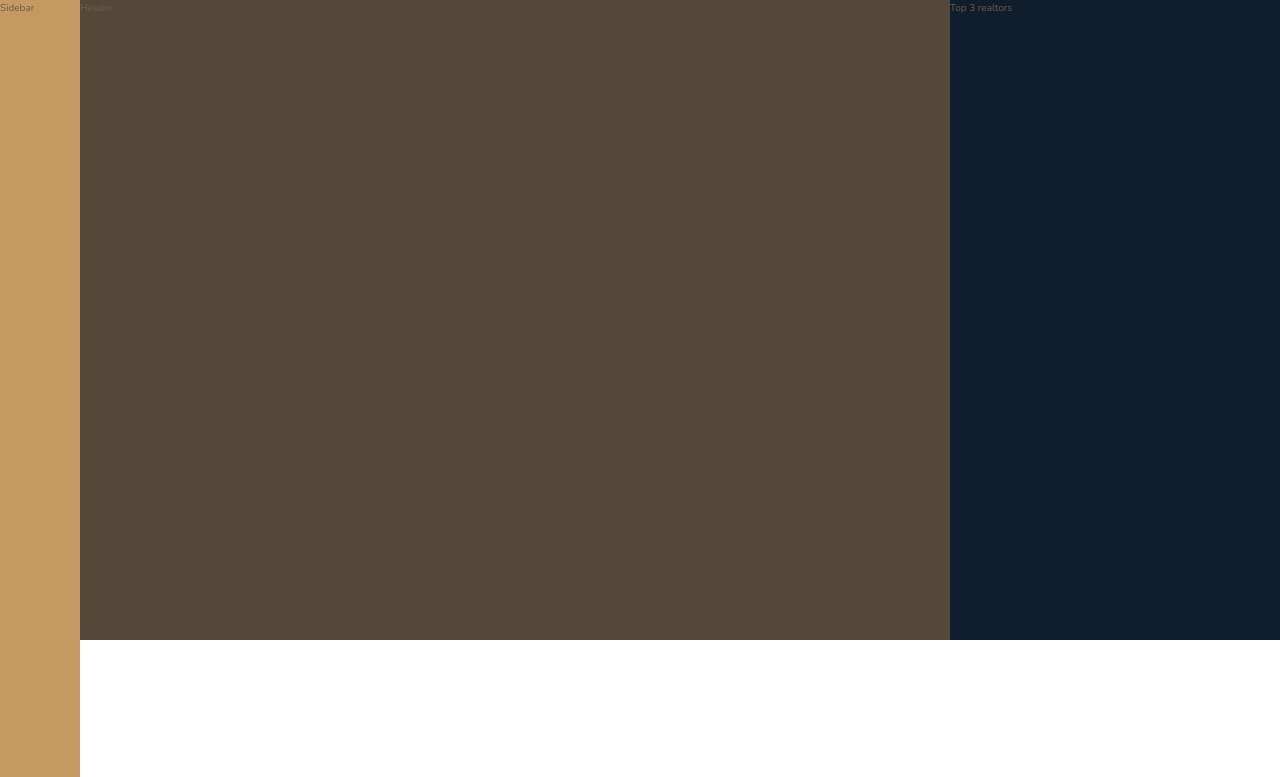
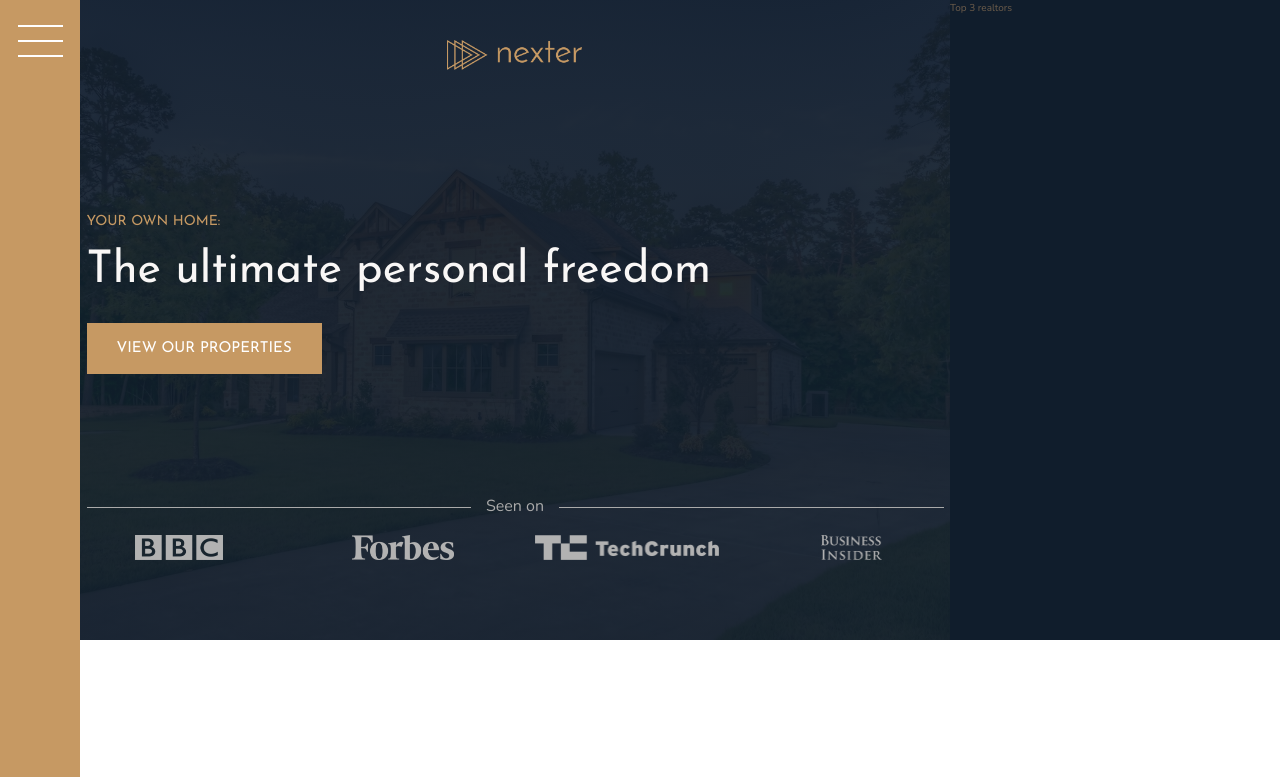
Before and after one commit to fgerner/nexter, a website: page index.html in a window 1280 px wide. Shown: the top 777 px of the page. Drawn offline with nearby package versions, Linux system fonts and the light colour scheme.

Commit message:
add and styling header and sidebar

```diff
--- a/index.html
+++ b/index.html
@@ -13,11 +13,21 @@
 </head>
 <body class="container">
 <div class="sidebar">
-    Sidebar
+    <button class="nav-btn"></button>
 </div>
 
 <header class="header">
-    Header
+    <img src="img/logo.png" alt="logo" class="header__logo">
+    <h3 class="heading-3">Your own home:</h3>
+    <h1 class="heading-1">The ultimate personal freedom</h1>
+    <button class="btn header__btn">View our properties</button>
+    <div class="header__seenon-text">Seen on</div>
+    <div class="header__seenon-logos">
+        <img src="img/logo-bbc.png" alt="bbc logo">
+        <img src="img/logo-forbes.png" alt="forbes logo">
+        <img src="img/logo-techcrunch.png" alt="tc logo">
+        <img src="img/logo-bi.png" alt="bi logo">
+    </div>
 </header>
 
 <div class="realtors">
--- a/sass/_header.scss
+++ b/sass/_header.scss
@@ -1,4 +1,53 @@
 .header {
   background-color: $color-grey-dark-1;
   grid-column: full-start / col-end 6;
+  background-image: linear-gradient(rgba($color-secondary, .93), rgba($color-secondary, .93)),url("../img/hero.jpeg");
+  background-size: cover;
+  background-position: center;
+  padding: 4rem 8rem 8rem;
+
+  display: grid;
+  grid-template-rows: 1fr min-content 6rem 1fr;
+  grid-template-columns: max-content;
+  grid-row-gap: 1.5rem;
+  justify-content: center;
+
+  &__logo {
+    height: 3rem;
+    justify-self: center;
+  }
+
+  &__btn {
+    align-self: start;
+    justify-self: start;
+  }
+
+  &__seenon-text {
+    display: grid;
+    grid-template-columns: 1fr max-content 1fr;
+    grid-column-gap: 1.5rem;
+    align-items: center;
+
+    font-size: 1.6rem;
+    color: $color-grey-light-2;
+
+    &::before,
+    &::after {
+      content: '';
+      height: 1px;
+      display: block;
+      background-color: currentColor;
+    }
+  }
+
+  &__seenon-logos {
+    display: grid;
+    grid-template-columns: repeat(4, 1fr);
+    grid-column-gap: 4rem;
+    justify-items: center;
+    img {
+      height: 2.5rem;
+      filter: brightness(70%);
+    }
+  }
 }
--- a/sass/_sidebar.scss
+++ b/sass/_sidebar.scss
@@ -2,4 +2,29 @@
   background-color: $color-primary;
   grid-column: sidebar-start/sidebar-end;
   grid-row: 1/-1;
+
+  display: flex;
+  justify-content: center;
 }
+
+.nav-btn {
+  border: none;
+  border-radius: 0;
+
+  background-color: #fff;
+  height: 2px;
+  width: 4.5rem;
+  margin-top: 4rem;
+
+  &::before,
+  &::after {
+    content: '';
+    display: block;
+    background-color: #fff;
+    height: 2px;
+    width: 4.5rem;
+  }
+
+  &::before {transform: translateY(-1.5rem)};
+  &::after {transform: translateY(1.3rem)};
+}
--- a/sass/_typography.scss
+++ b/sass/_typography.scss
@@ -2,6 +2,13 @@
   font-family: $font-display;
   font-weight: 400;
 
+}
+
+.heading-1 {
+  @extend %heading;
+  font-size: 4.5rem;
+  color: $color-grey-light-1;
+  line-height: 1;
 }
 
 .heading-2 {
```
Also changed, not shown: css/style.css.
